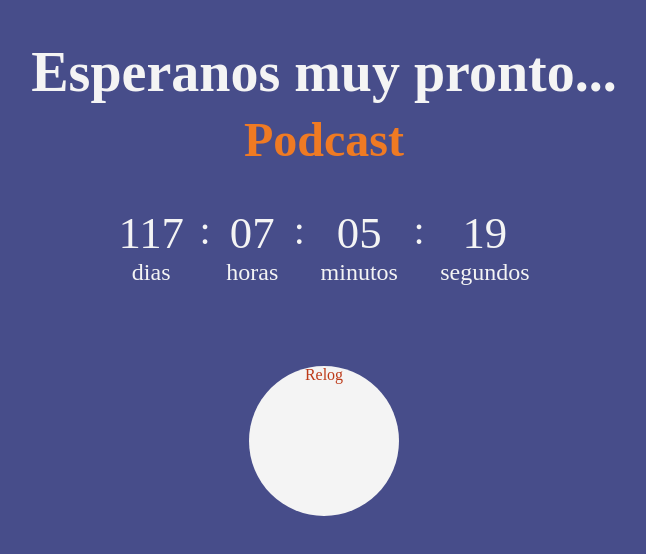
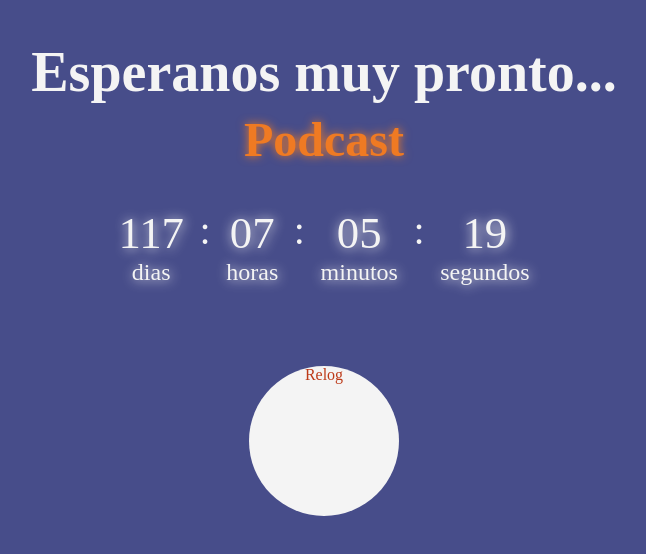
Before and after one commit to AngelLopez15/cuentaRegresivaVue, a Vue app: page / in a window 1280 px wide. Shown: the top 554 px of the page, without its empty margins (316-962 px from the left). Built offline with nearby package versions, Linux system fonts and the light colour scheme.

Commit message:
Efecto neon agregado

```diff
--- a/src/components/Counter.vue
+++ b/src/components/Counter.vue
@@ -123,6 +123,8 @@ p {
   font-size: 3rem;
   margin-top: 0;
   color: var(--action-color);
+  animation: blip 2s infinite;
+  animation-direction: alternate;
 }
 
 .clock {
@@ -133,10 +135,12 @@ p {
 
 .clock-number {
   font-size: 2.8rem;
+  filter: drop-shadow(1px 1px 6px);
 }
 
 .clock-text {
   font-size: 1.5rem;
+  filter: drop-shadow(1px 1px 6px);
 }
 
 .double-dot {
@@ -172,4 +176,14 @@ p {
     transform: rotateY(360deg);
   }
 }
+
+@keyframes blip {
+  0% {
+    filter: drop-shadow(0 0 0);
+  }
+  100% {
+    filter: drop-shadow(1px 1px 6px);
+  }
+}
+
 </style>
```
